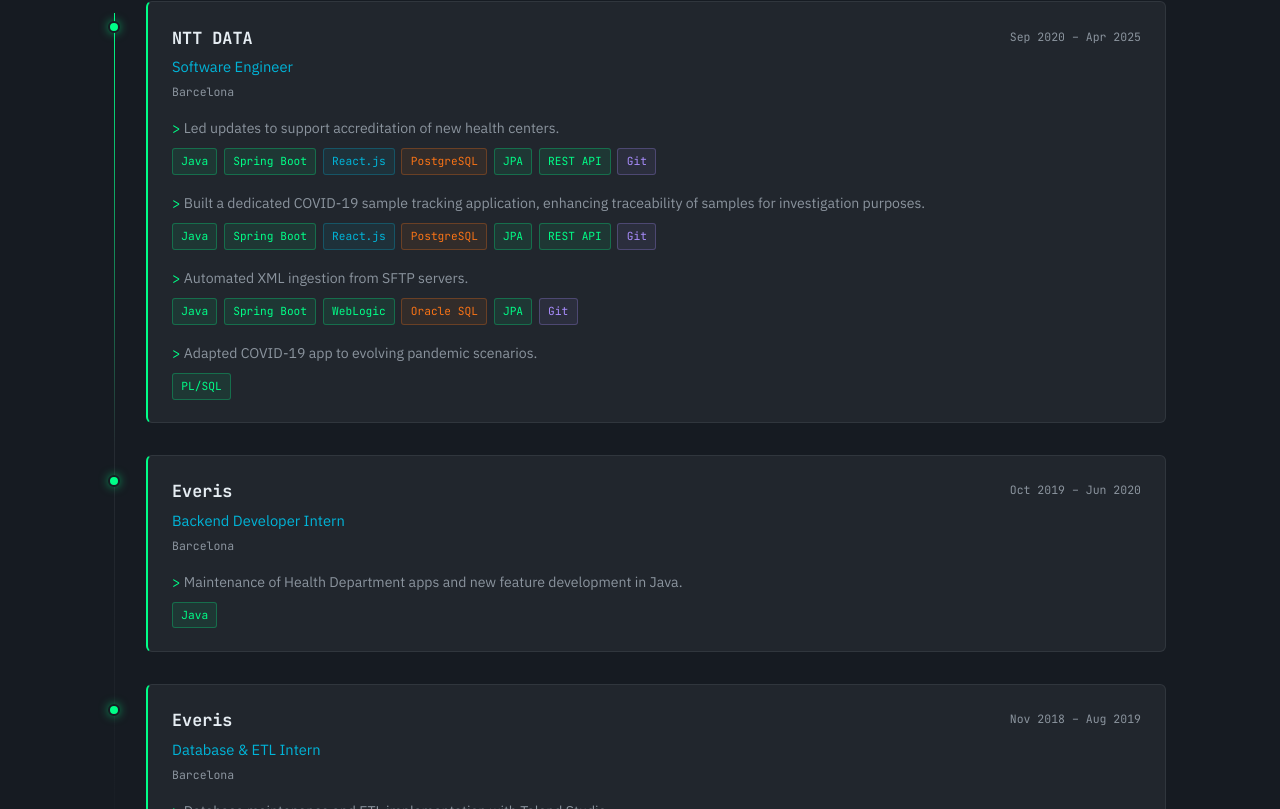
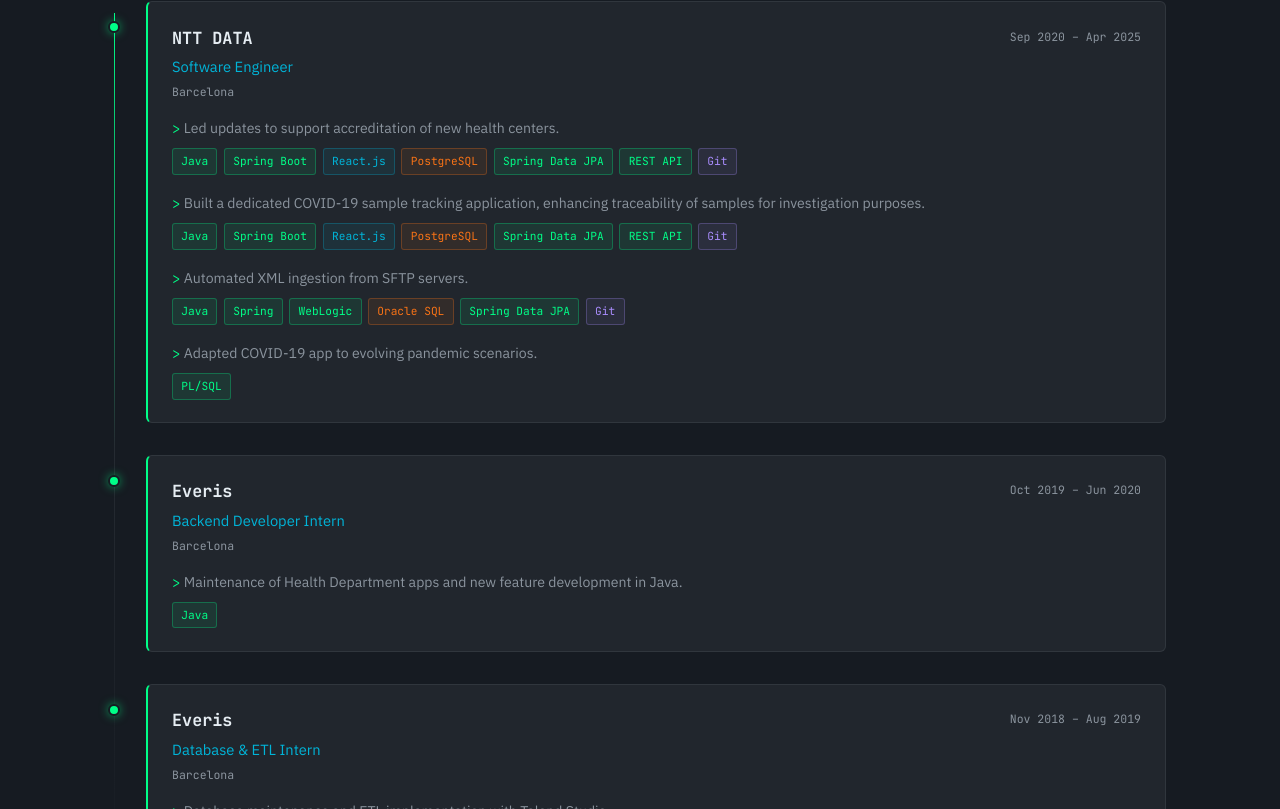
Before and after one commit to perecollet/perecolletsite, a React (Vite) app: page / in a window 1280 px wide. Shown: the part 1531-2340 px from the top of the page. Built offline with nearby package versions, Linux system fonts and the light colour scheme.

Commit message:
add link to projects

```diff
--- a/src/data/portfolio.ts
+++ b/src/data/portfolio.ts
@@ -29,15 +29,15 @@
     achievements: [
       {
         description: 'Led updates to support accreditation of new health centers.',
-        stack: ['Java', 'Spring Boot', 'React.js', 'PostgreSQL', 'JPA', 'REST API', 'Git'],
+        stack: ['Java', 'Spring Boot', 'React.js', 'PostgreSQL', 'Spring Data JPA', 'REST API', 'Git'],
       },
       {
         description: 'Built a dedicated COVID-19 sample tracking application, enhancing traceability of samples for investigation purposes.',
-        stack: ['Java', 'Spring Boot', 'React.js', 'PostgreSQL', 'JPA', 'REST API', 'Git'],
+        stack: ['Java', 'Spring Boot', 'React.js', 'PostgreSQL', 'Spring Data JPA', 'REST API', 'Git'],
       },
       {
         description: 'Automated XML ingestion from SFTP servers.',
-        stack: ['Java', 'Spring Boot', 'WebLogic', 'Oracle SQL', 'JPA', 'Git'],
+        stack: ['Java', 'Spring', 'WebLogic', 'Oracle SQL', 'Spring Data JPA', 'Git'],
       },
       {
         description: 'Adapted COVID-19 app to evolving pandemic scenarios.',
@@ -83,6 +83,7 @@
       'Web app for creating events to improve public space usage and neighborhood interaction in Mataró.',
     award: '🏆 1st Place · SomHackathon',
     date: 'Feb 2019',
+    url:'https://github.com/somhackathon19/somhackathon19-kteam',
   },
 ];
 
@@ -90,7 +91,8 @@
   { name: 'Java', category: 'Backend' },
   { name: 'Spring Boot', category: 'Backend' },
   { name: 'PL/SQL', category: 'Backend' },
-  { name: 'JPA', category: 'Backend' },
+  { name: 'Spring Data JPA', category: 'Backend' },
+  { name: 'Hibernate', category: 'Backend' },
   { name: 'REST API', category: 'Backend' },
   { name: 'WebLogic', category: 'Backend' },
   { name: 'React.js', category: 'Frontend' },
--- a/src/sections/Experience.tsx
+++ b/src/sections/Experience.tsx
@@ -8,7 +8,9 @@
   Java: 'Backend',
   'Spring Boot': 'Backend',
   'PL/SQL': 'Backend',
-  JPA: 'Backend',
+  'Spring':'Backend',
+  'Spring Data JPA': 'Backend',
+  Hibernate:'Backend',
   'REST API': 'Backend',
   WebLogic: 'Backend',
   'React.js': 'Frontend',
--- a/src/sections/Projects.tsx
+++ b/src/sections/Projects.tsx
@@ -17,6 +17,8 @@
               viewport={{ once: true }}
               transition={{ duration: 0.5, delay: index * 0.1, ease: [0.22, 1, 0.36, 1] }}
               whileHover={{ y: -5 }}
+              onClick={() => window.open(project.url, '_blank', 'noopener,noreferrer')}
+              style={{ cursor: 'pointer' }}
             >
               <div className="project-card-top">
                 <div className="project-icon" aria-hidden="true">
--- a/src/types/index.ts
+++ b/src/types/index.ts
@@ -33,6 +33,7 @@
   description: string;
   award?: string;
   date: string;
+  url:string;
 }
 
 export interface Skill {
```
